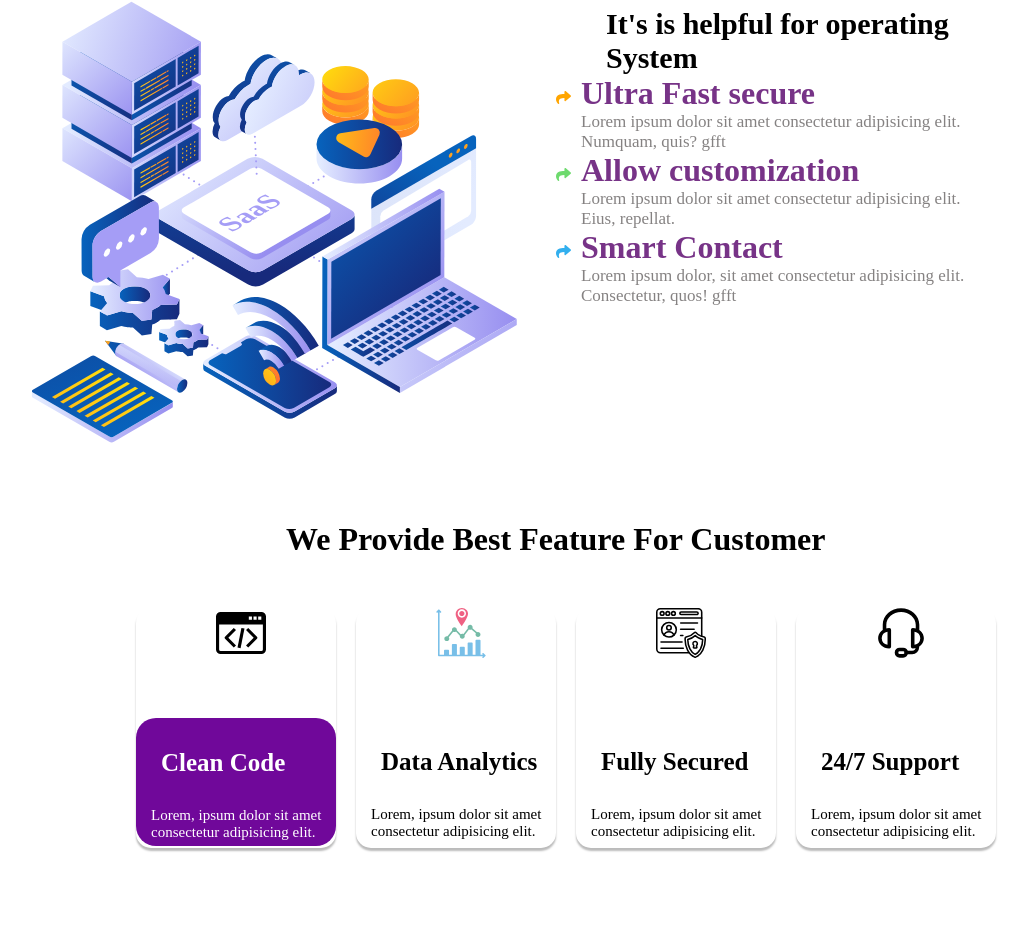
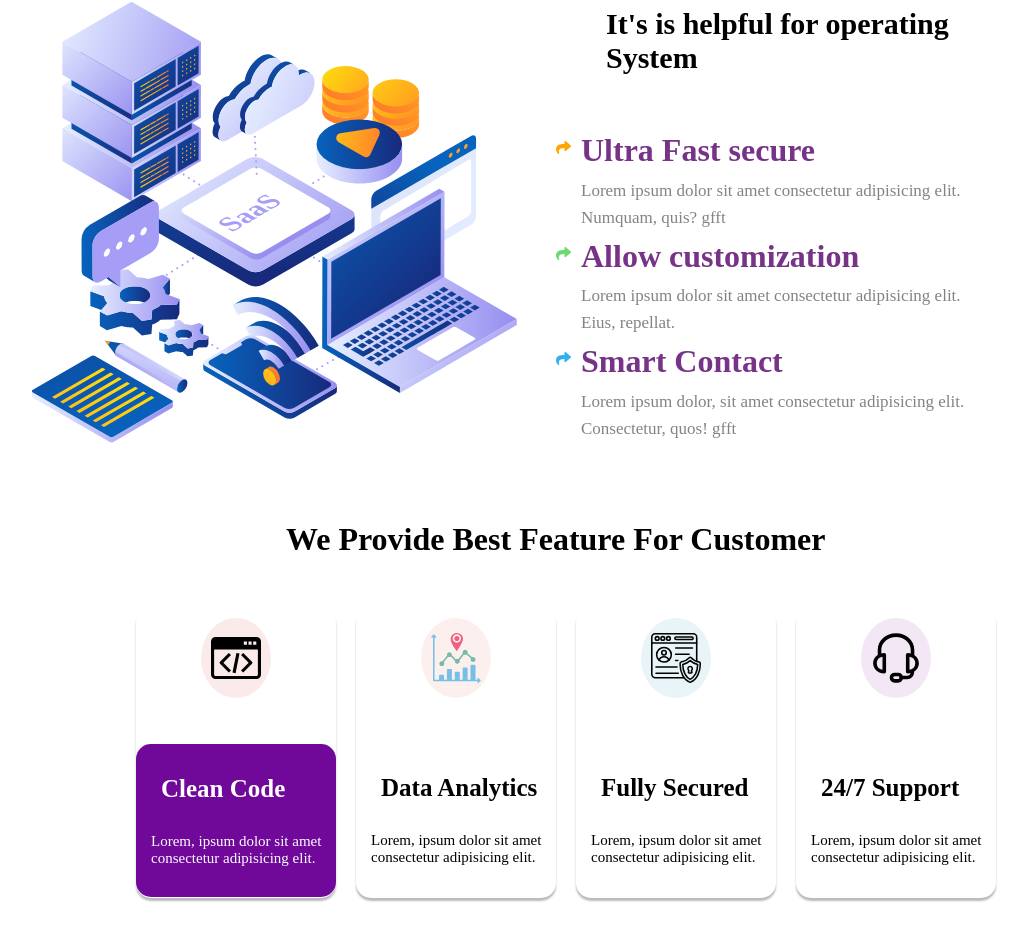
Before and after one commit to ShravyaS3/Project13-HTML-CSS-, a plain HTML site: page index.html in a window 1280 px wide. Shown: the part 752-1692 px from the top of the page, without its empty margins (64-1092 px from the left). Before the commit the page ends 1650 px from the top, so only its background shows below. Drawn offline with Linux system fonts and the light colour scheme.

Commit message:
modified

```diff
--- a/css/style.css
+++ b/css/style.css
@@ -1,6 +1,9 @@
 * {
     margin: 0;
     padding: 0;
+}
+body {
+    overflow-x: hidden;
 }
 nav {
     position: relative;
@@ -89,6 +92,8 @@ nav {
     list-style-type: none;
     left: -25px;
     padding-bottom: -5px;
+    top: 50px;
+    line-height: 1.6;
 }
 .left-content p {
     font-size: 17px;
@@ -135,13 +140,16 @@ nav {
 }
 .box {
     width: 200px;
-    height: 240px;
+    height: 290px;
     border-radius: 15px;
     box-shadow: 0px 3px 2px #bbb ;
     margin-right: 20px;
 }
 .box img {
     margin-left: 80px;
+    position: relative;
+    top: 10px;
+    left: -75px;
 }
 .box h1 {
     margin-left: 25px;
@@ -155,13 +163,40 @@ nav {
     margin-right: 10px;
 
 }
+.circle {
+    height: 80px;
+    width: 190px;
+
+    border-radius: 50%;
+    display: inline-block;
+    position: relative;
+    left: 65px;
+    top: 10px;
+    z-index: -1;
+  }
+.c1 {
+    background-color: #faebea;
+}
+.c2 {
+    background-color:#fbf0ee;
+}
+.c3 {
+    background-color: #e8f4f7;
+}
+.c4 {
+    background-color:#f3e6f5;
+}
+
+.z {
+    display: flex;
+}
 .color  {
     background-color: rgb(112, 8, 154);
     padding-bottom: 50px;
-    border-radius: 20px;
+    border-radius: 15px;
     color: #fff;
     padding-top: 1px;
-    padding-bottom: 5px;
+    padding-bottom: 30px;
     position: relative;
     top: 40px;
 }
--- a/index.html
+++ b/index.html
@@ -66,29 +66,41 @@
         <h1 class="head">We Provide Best Feature For Customer</h1>
         <div class="footerbottom">
             <div class="box data1">
-
-                <img src="./Assets/web-developing.svg" width="50px" alt="" class="a">
+                <div class="z z1">
+                   <div class="circle c1"></div>
+                    <img src="./Assets/web-developing.svg" width="50px" alt="" class="a">
+                </div>
                 <div class="t color">
                     <h1>Clean Code</h1>
                     <p>Lorem, ipsum dolor sit amet consectetur adipisicing elit.</p>
                 </div>
             </div>
-            <div class="box data2"><img src="./Assets/data-analytics.svg" width="50px" alt="" class="b">
+            <div class="box data2">
+                <div class="z z2">
+                    <div class="circle c2"></div>
+                    <img src="./Assets/data-analytics.svg" width="50px" alt="" class="b">
+                 </div>
                 <div class="t">
                     <h1>Data Analytics</h1>
                     <p>Lorem, ipsum dolor sit amet consectetur adipisicing elit.</p>
                 </div>
             </div>
             <div class="box data3">
-
-                <img src="./Assets/secured-profile.svg" width="50px" alt="" class="c">
+                <div class="z z3">
+                    <div class="circle c3"></div>
+                    <img src="./Assets/secured-profile.svg" width="50px" alt="" class="c">
+                </div>
                 <div class="t">
                     <h1>Fully Secured</h1>
                     <p>Lorem, ipsum dolor sit amet consectetur adipisicing elit.</p>
                 </div>
             </div>
             <div class="box data4">
-                <img src="./Assets/support.svg" width="50px" alt="" class="d">
+                <div class="z z4">
+                    <div class="circle c4"></div>
+                    <img src="./Assets/support.svg" width="50px" alt="" class="d">
+                </div>
+
                 <div class="t">
                     <h1>24/7 Support</h1>
                     <p>Lorem, ipsum dolor sit amet consectetur adipisicing elit.</p>
```
